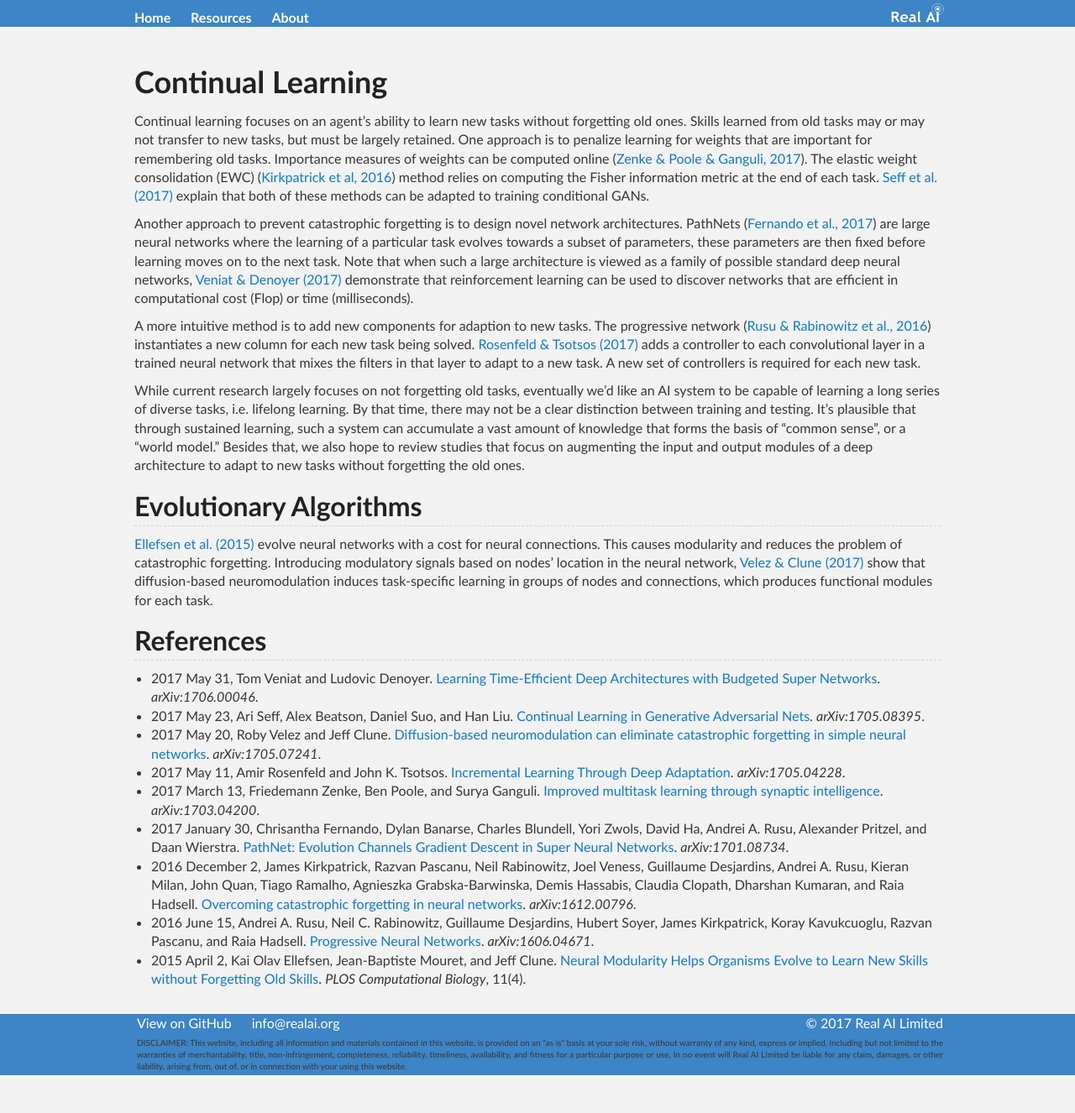
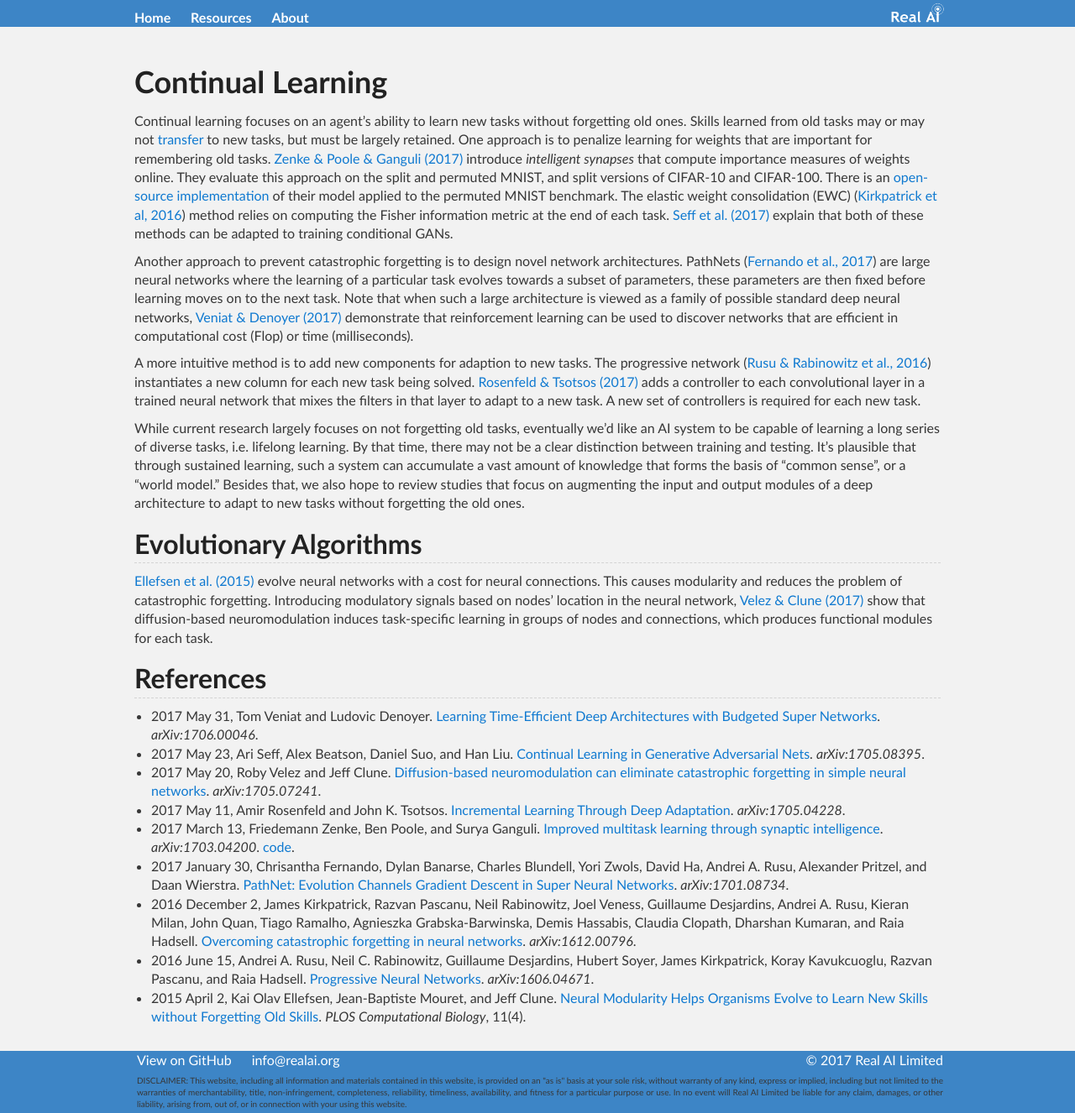
Before and after one commit to Tonywuhk/realai.org, a Jekyll site: the page built from continual-learning.md, in a window 1280 px wide. Shown: the whole page at 84% size. Built offline with Jekyll 4.4.1, drawn with Linux system fonts in a browser that asks for light colours; our own code applies the rules of GitHub Pages for plain Markdown files; the repository's description, which GitHub fills in, is left out; before the commit the page ends 1281 px from its top, so only the background shows below that.

Commit message:
Update files

```diff
--- a/continual-learning.md
+++ b/continual-learning.md
@@ -3,7 +3,7 @@ permalink: /continual-learning/
 ---
 # Continual Learning
 
-Continual learning focuses on an agent's ability to learn new tasks without forgetting old ones. Skills learned from old tasks may or may not transfer to new tasks, but must be largely retained. One approach is to penalize learning for weights that are important for remembering old tasks. Importance measures of weights can be computed online ([Zenke & Poole & Ganguli, 2017](https://arxiv.org/abs/1703.04200)). The elastic weight consolidation (EWC) ([Kirkpatrick et al, 2016](https://arxiv.org/abs/1612.00796)) method relies on computing the Fisher information metric at the end of each task. [Seff et al. (2017)](https://arxiv.org/abs/1705.08395) explain that both of these methods can be adapted to training conditional GANs.
+Continual learning focuses on an agent's ability to learn new tasks without forgetting old ones. Skills learned from old tasks may or may not [transfer](http://realai.org/transfer-learning/) to new tasks, but must be largely retained. One approach is to penalize learning for weights that are important for remembering old tasks. [Zenke & Poole & Ganguli (2017)](https://arxiv.org/abs/1703.04200) introduce *intelligent synapses* that compute importance measures of weights online. They evaluate this approach on the split and permuted MNIST, and split versions of CIFAR-10 and CIFAR-100. There is an [open-source implementation](https://github.com/spiglerg/TF_ContinualLearningViaSynapticIntelligence) of their model applied to the permuted MNIST benchmark. The elastic weight consolidation (EWC) ([Kirkpatrick et al, 2016](https://arxiv.org/abs/1612.00796)) method relies on computing the Fisher information metric at the end of each task. [Seff et al. (2017)](https://arxiv.org/abs/1705.08395) explain that both of these methods can be adapted to training conditional GANs.
 
 Another approach to prevent catastrophic forgetting is to design novel network architectures. PathNets ([Fernando et al., 2017](https://arxiv.org/abs/1701.08734)) are large neural networks where the learning of a particular task evolves towards a subset of parameters, these parameters are then fixed before learning moves on to the next task. Note that when such a large architecture is viewed as a family of possible standard deep neural networks, [Veniat & Denoyer (2017)](https://arxiv.org/abs/1706.00046) demonstrate that reinforcement learning can be used to discover networks that are efficient in computational cost (Flop) or time (milliseconds).
 
@@ -21,7 +21,7 @@ While current research largely focuses on not forgetting old tasks, eventually w
 * 2017 May 23, Ari Seff, Alex Beatson, Daniel Suo, and Han Liu. [Continual Learning in Generative Adversarial Nets](https://arxiv.org/abs/1705.08395). *arXiv:1705.08395*.
 * 2017 May 20, Roby Velez and Jeff Clune. [Diffusion-based neuromodulation can eliminate catastrophic forgetting in simple neural networks](https://arxiv.org/abs/1705.07241). *arXiv:1705.07241*.
 * 2017 May 11, Amir Rosenfeld and John K. Tsotsos. [Incremental Learning Through Deep Adaptation](https://arxiv.org/abs/1705.04228). *arXiv:1705.04228*.
-* 2017 March 13, Friedemann Zenke, Ben Poole, and Surya Ganguli. [Improved multitask learning through synaptic intelligence](https://arxiv.org/abs/1703.04200). *arXiv:1703.04200*.
+* 2017 March 13, Friedemann Zenke, Ben Poole, and Surya Ganguli. [Improved multitask learning through synaptic intelligence](https://arxiv.org/abs/1703.04200). *arXiv:1703.04200*. [code](https://github.com/spiglerg/TF_ContinualLearningViaSynapticIntelligence).
 * 2017 January 30, Chrisantha Fernando, Dylan Banarse, Charles Blundell, Yori Zwols, David Ha, Andrei A. Rusu, Alexander Pritzel, and Daan Wierstra. [PathNet: Evolution Channels Gradient Descent in Super Neural Networks](https://arxiv.org/abs/1701.08734). *arXiv:1701.08734*.
 * 2016 December 2, James Kirkpatrick, Razvan Pascanu, Neil Rabinowitz, Joel Veness, Guillaume Desjardins, Andrei A. Rusu, Kieran Milan, John Quan, Tiago Ramalho, Agnieszka Grabska-Barwinska, Demis Hassabis, Claudia Clopath, Dharshan Kumaran, and Raia Hadsell. [Overcoming catastrophic forgetting in neural networks](https://arxiv.org/abs/1612.00796). *arXiv:1612.00796*.
 * 2016 June 15, Andrei A. Rusu, Neil C. Rabinowitz, Guillaume Desjardins, Hubert Soyer, James Kirkpatrick, Koray Kavukcuoglu, Razvan Pascanu, and Raia Hadsell. [Progressive Neural Networks](https://arxiv.org/abs/1606.04671). *arXiv:1606.04671*.
```
Also changed, not shown: labs/deepmind-publications.md (+2 -0 lines).
